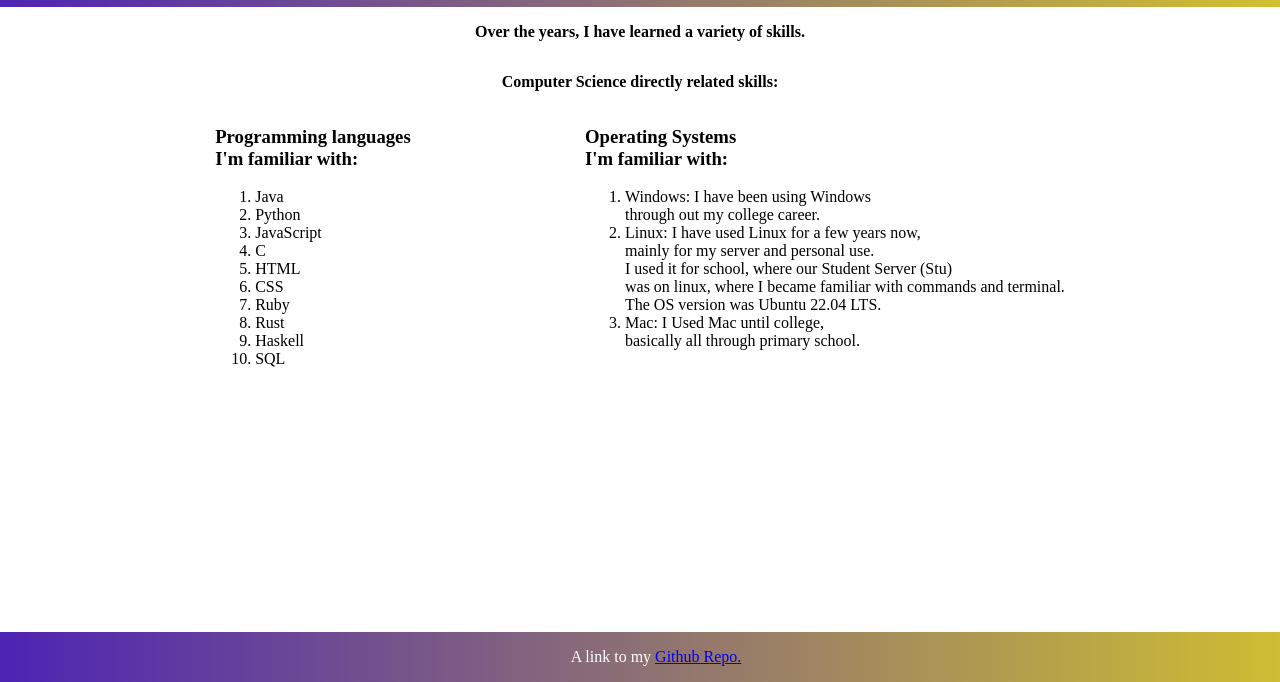
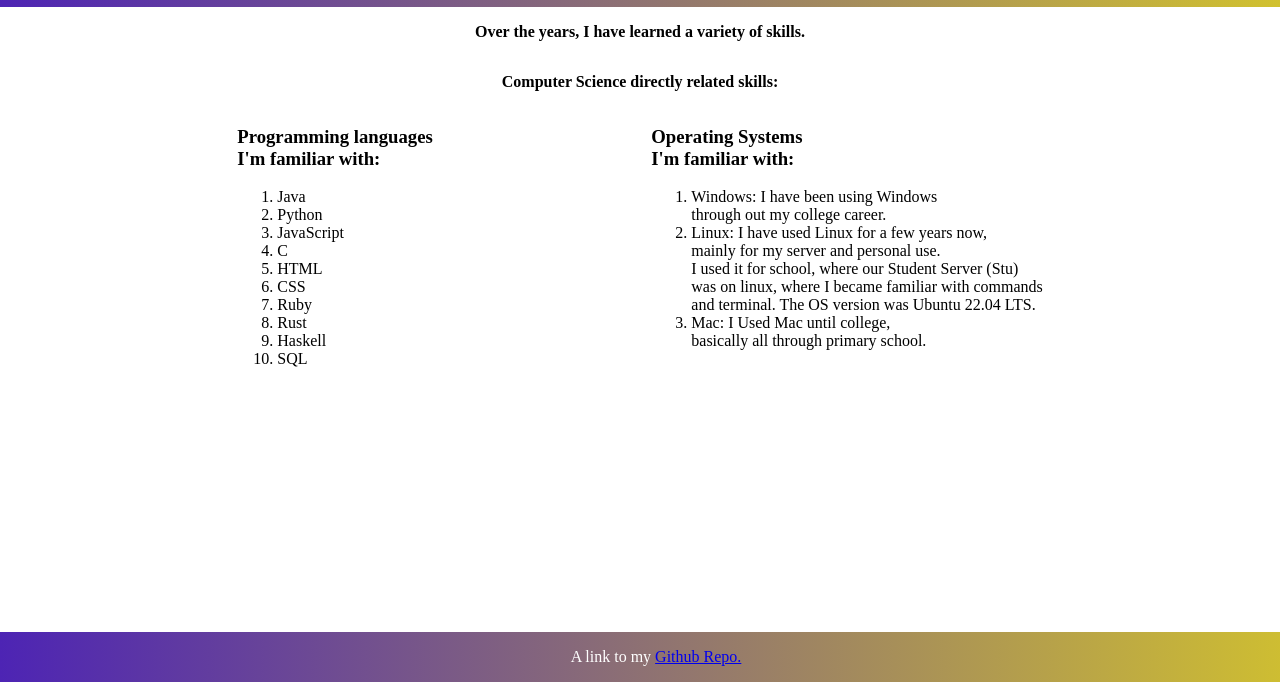
Before and after one commit to Stevedorm/PortfolioWebsite, a plain HTML site: page skills.html in a window 1280 px wide. Shown: the part 118-800 px from the top of the page. Drawn offline with Linux system fonts and the light colour scheme.

Commit message:
formatting

```diff
--- a/skills.html
+++ b/skills.html
@@ -43,7 +43,7 @@
                 <h3>Operating Systems<br>I'm familiar with:</h3>
                 <ol id="os">
                     <li>Windows: I have been using Windows<br>through out my college career.</li>
-                    <li>Linux: I have used Linux for a few years now,<br>mainly for my server and personal use. <br> I used it for school, where our Student Server (Stu) <br> was on linux, where I became familiar with commands and terminal. <br> The OS version was Ubuntu 22.04 LTS.</li>
+                    <li>Linux: I have used Linux for a few years now,<br>mainly for my server and personal use. <br> I used it for school, where our Student Server (Stu) <br> was on linux, where I became familiar with commands <br>and terminal. The OS version was Ubuntu 22.04 LTS.</li>
                     <li>Mac: I Used Mac until college,<br>basically all through primary school.</li>
                 </ol>
             </div>
```
